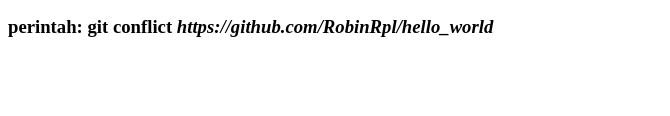
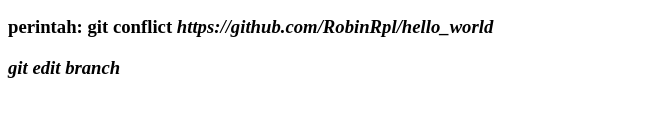
Before and after one commit to Isnurosa/helloworld2, a plain HTML site: page index.html in a window 1280 px wide. Shown: the part 186-302 px from the top of the page, without its empty margins (0-670 px from the left). Drawn offline with Linux system fonts and the light colour scheme.

Commit message:
update index in trpl2c

```diff
--- a/index.html
+++ b/index.html
@@ -11,6 +11,7 @@
 		<h3>perintah: git conflict2 <i>https://github.com/RobinRpl/hello_world</i></h3>
 
         <h3>perintah: git conflict <i>https://github.com/RobinRpl/hello_world</i></h3>
+		<i><h3>git edit branch</i></h3>
 
     </body>
 </html>
```
